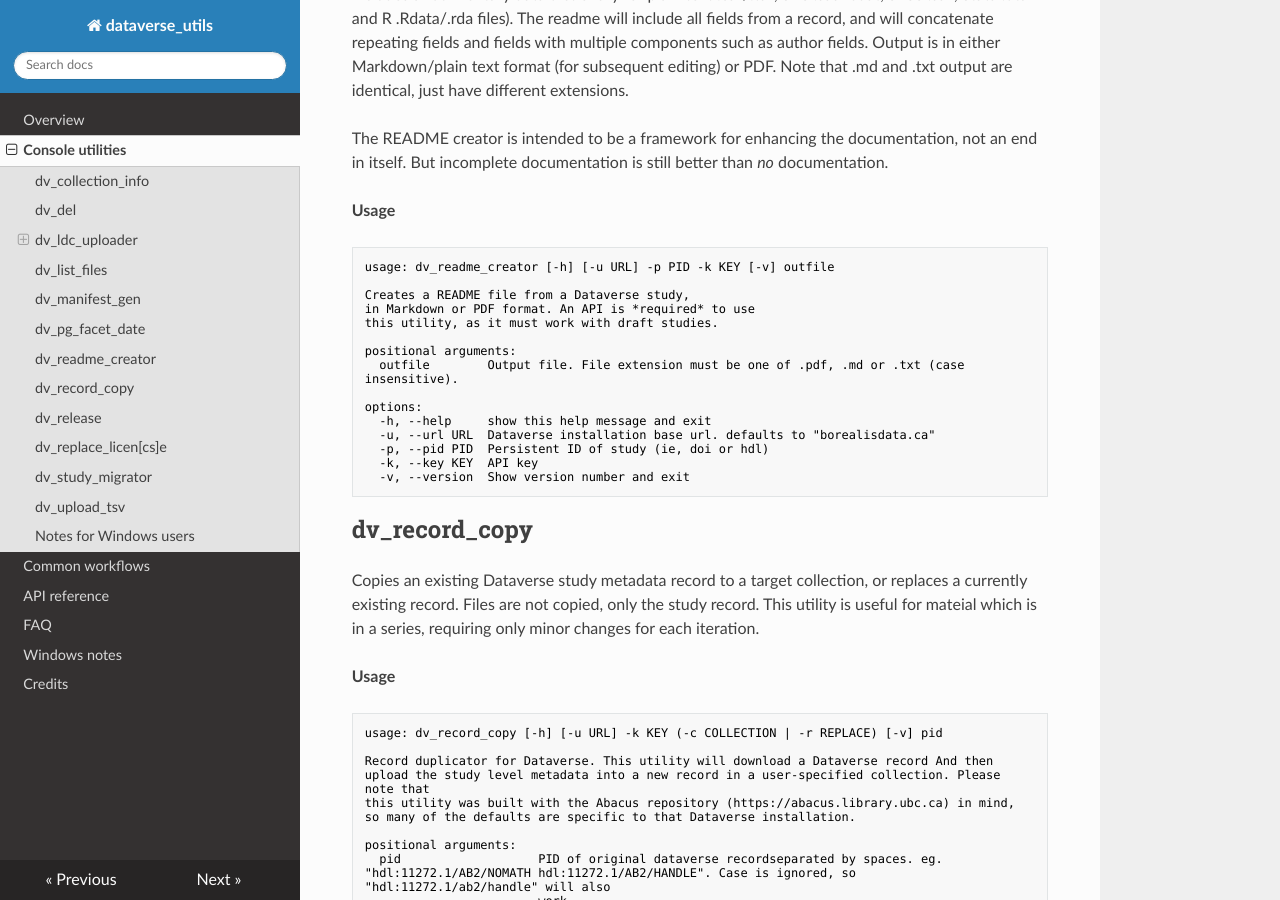
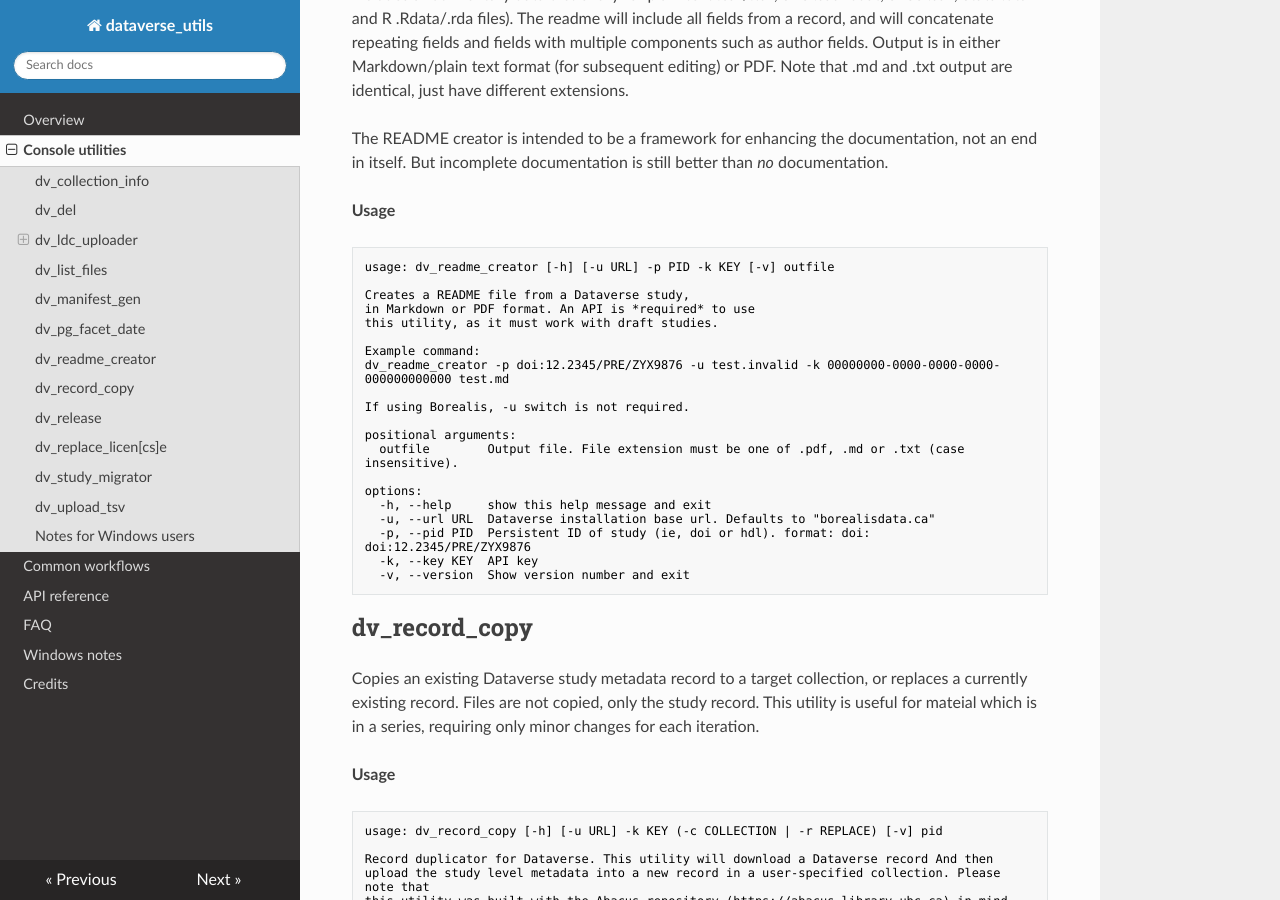
Before and after one commit to ubc-library-rc/dataverse_utils, an MkDocs documentation site: the page built from docs/scripts.md, in a window 1280 px wide and 900 px high, scrolled down 6506 px. Built offline with MkDocs 1.6.1, drawn with Linux system fonts in a browser that asks for light colours; nearby versions of some CDN libraries.

Commit message:
Extended help

````diff
--- a/docs/scripts.md
+++ b/docs/scripts.md
@@ -278,13 +278,18 @@ Creates a README file from a Dataverse study,
 in Markdown or PDF format. An API is *required* to use
 this utility, as it must work with draft studies.
 
+Example command:
+dv_readme_creator -p doi:12.2345/PRE/ZYX9876 -u test.invalid -k 00000000-0000-0000-0000-000000000000 test.md
+
+If using Borealis, -u switch is not required.
+
 positional arguments:
   outfile        Output file. File extension must be one of .pdf, .md or .txt (case insensitive).
 
 options:
   -h, --help     show this help message and exit
-  -u, --url URL  Dataverse installation base url. defaults to "borealisdata.ca"
-  -p, --pid PID  Persistent ID of study (ie, doi or hdl)
+  -u, --url URL  Dataverse installation base url. Defaults to "borealisdata.ca"
+  -p, --pid PID  Persistent ID of study (ie, doi or hdl). format: doi: doi:12.2345/PRE/ZYX9876
   -k, --key KEY  API key
   -v, --version  Show version number and exit
 ```
````
